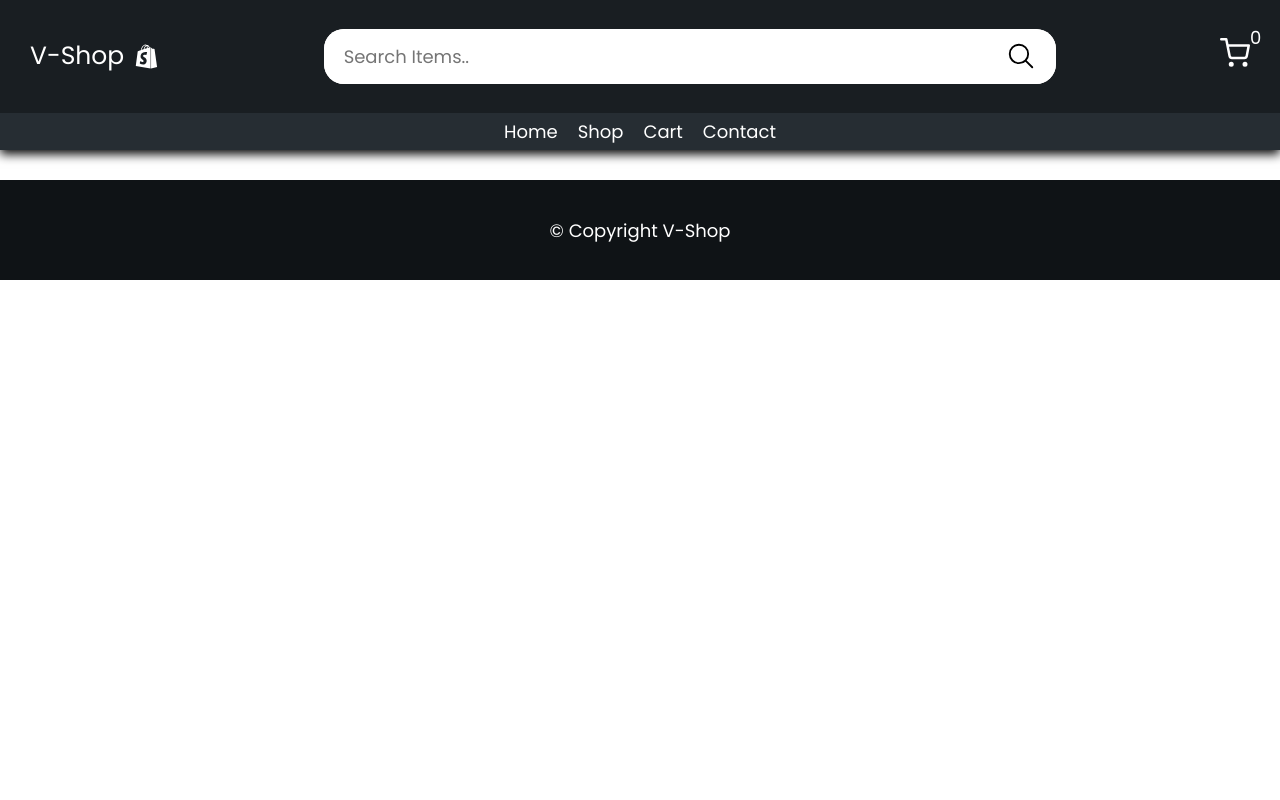
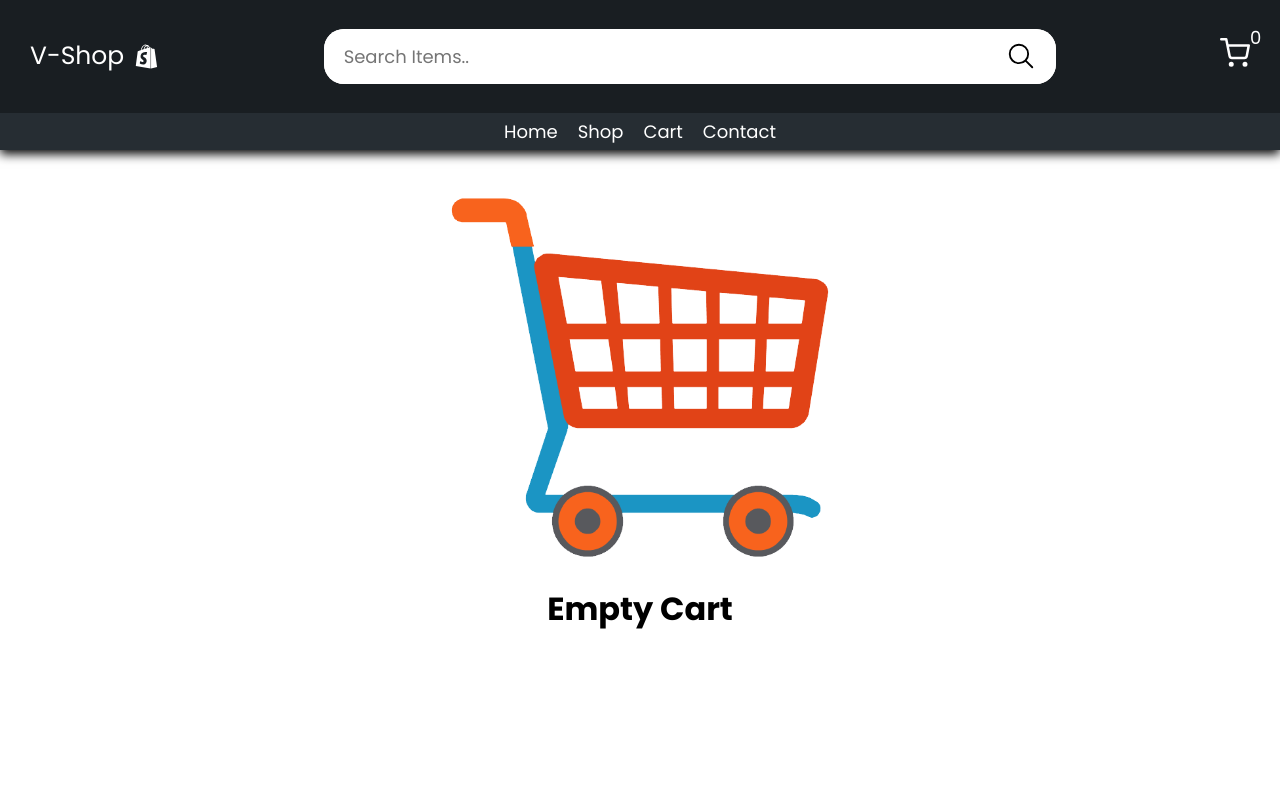
Before and after one commit to DivyAnant01/E-Commerce-App, a React (Vite) app: page /cart in a window 1280 px wide. Shown: the top 800 px of the page. Built offline with nearby package versions, Linux system fonts and the light colour scheme.

Commit message:
make cart perfect

```diff
--- a/src/App.jsx
+++ b/src/App.jsx
@@ -4,6 +4,7 @@ import { BrowserRouter, Route, Routes } from 'react-router-dom';
 import Footer from './components/Footer/Footer';
 import Nav  from './components/nav/Nav';
 import Shop from './pages/shop/Shop';
+import Cart from './pages/cart/Cart';
 
 function App() {
   return (
@@ -13,6 +14,7 @@ function App() {
       <Routes>
         <Route path='/' element={<Home/>}/>
         <Route path='/shop' element={<Shop/>}/>
+        <Route path='/cart' element={<Cart/>}/>
 
       </Routes>
       <Footer/>
--- /dev/null
+++ b/src/components/CartCard/CartCard.css
@@ -0,0 +1,59 @@
+.CartCard{
+    width: 90%;
+    height: 180px;
+    display: flex;
+    justify-content: space-between;
+    align-items: center;
+    padding: 20px;
+    box-shadow: 2px 2px 10px rgba(0, 0, 0,0.59);
+    border-radius: 20px;
+}
+
+.left-card img{
+    max-width: 50%;
+    height: 100%;
+}
+
+.left-card{
+    height: 100%;
+    display: flex;
+    justify-content: center;
+    align-items: center;
+    gap: 20px;
+}
+
+.left-card .name-price{
+    display: flex;
+    flex-direction: column;
+    gap: 8px;
+    font-size: 20px;
+}
+
+.right-card button{
+    background-color: rgb(195, 26, 26);
+    color: white;
+    padding: 10px 20px;
+    font-size: 18px;
+    border: none;
+    border-radius: 20px;
+    cursor: pointer;
+}
+
+.right-card button:hover{
+    opacity: 0.8;
+}
+
+@media (max-width:750px) {
+    .CartCard{
+        flex-direction: column;
+        height: 400px;
+        align-items: start;
+        width: 300px;
+        gap: 20px;
+    }
+
+    .left-card {
+        flex-direction: column;
+        align-items: start;
+    }
+}
--- /dev/null
+++ b/src/components/CartCard/CartCard.jsx
@@ -0,0 +1,25 @@
+import React from 'react'
+import "./CartCard.css"
+import { RiDeleteBin6Line } from "react-icons/ri";
+import image1 from "../../assets/image1.jpg"
+
+
+function CartCard() {
+  return (
+    <div className='CartCard'>
+      <div className="left-card">
+        <img src={image1} alt="" />
+        <div className="name-price">
+          <span>samsung</span>
+          <span>Rs 15888/-</span>
+        </div>
+      </div>
+
+      <div className="right-card">
+        <button>Remove <RiDeleteBin6Line /></button>
+      </div>
+    </div>
+  )
+}
+
+export default CartCard
--- /dev/null
+++ b/src/pages/cart/Cart.css
@@ -0,0 +1,25 @@
+.cart{
+    width: 100%;
+    height: 100vh;
+    display: flex;
+    justify-content: start;
+    align-items: center;
+    flex-direction: column;
+    gap: 20px;
+    padding-top: 40px;
+}
+
+.empty-cart{
+    max-width: 100%;
+    width: 100% ;
+    display: flex;
+    align-items: center;
+    justify-content: start;
+    flex-direction: column;
+    gap: 20px;
+}
+
+.empty-cart img{
+    width: 90%;
+    max-width: 400px;
+}
--- /dev/null
+++ b/src/pages/cart/Cart.jsx
@@ -0,0 +1,23 @@
+import React from 'react'
+import "./Cart.css"
+import CartCard from '../../components/CartCard/CartCard'
+import { useSelector } from 'react-redux'
+import ec from "../../assets/emptycart.png"
+function Cart() {
+  let items = useSelector(state => state);
+
+  return (
+    <div className='cart'>
+      {items.cart.length <= 0 ? (
+        <div className='empty-cart'>
+          <img src={ec} alt="" />
+          <h1>Empty Cart</h1>
+        </div>
+      ) : (
+        <CartCard />
+      )}
+    </div>
+  )
+}
+
+export default Cart;
```
